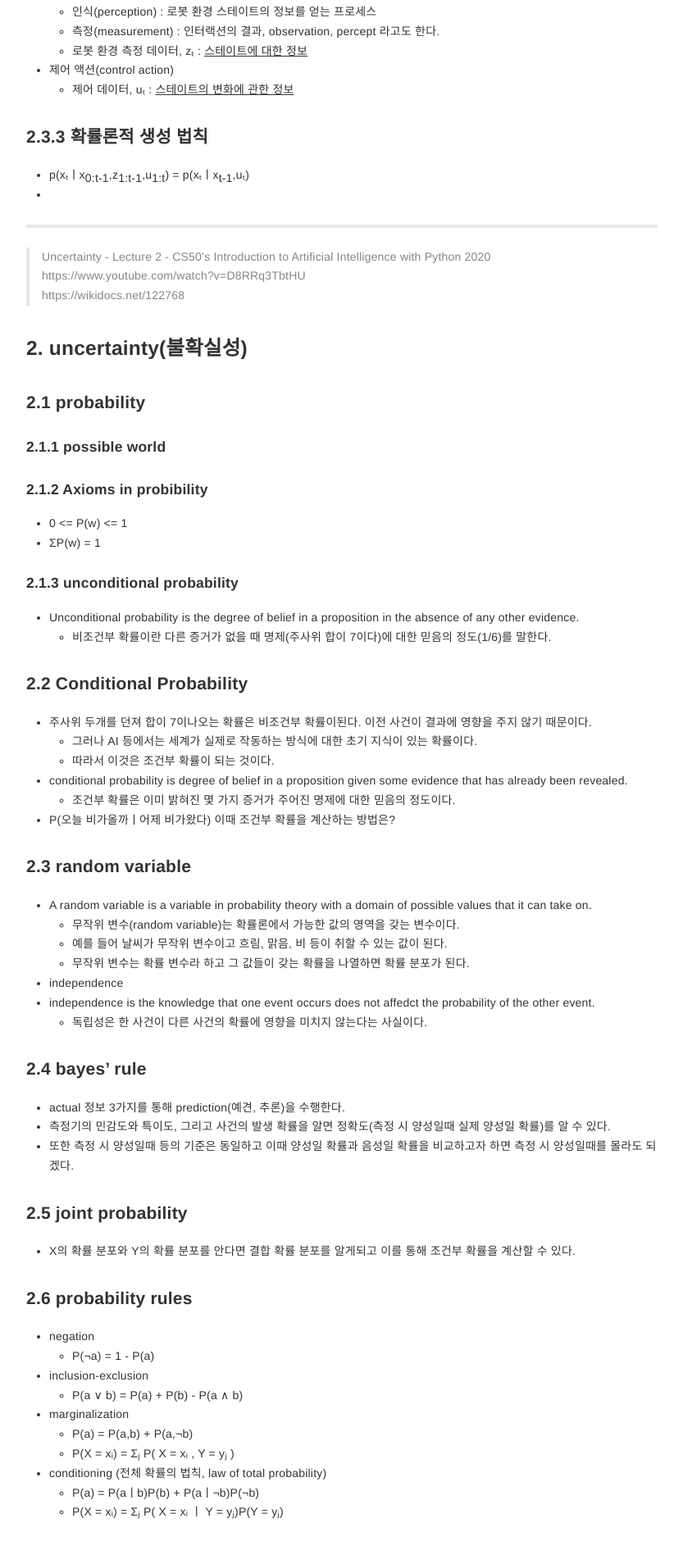
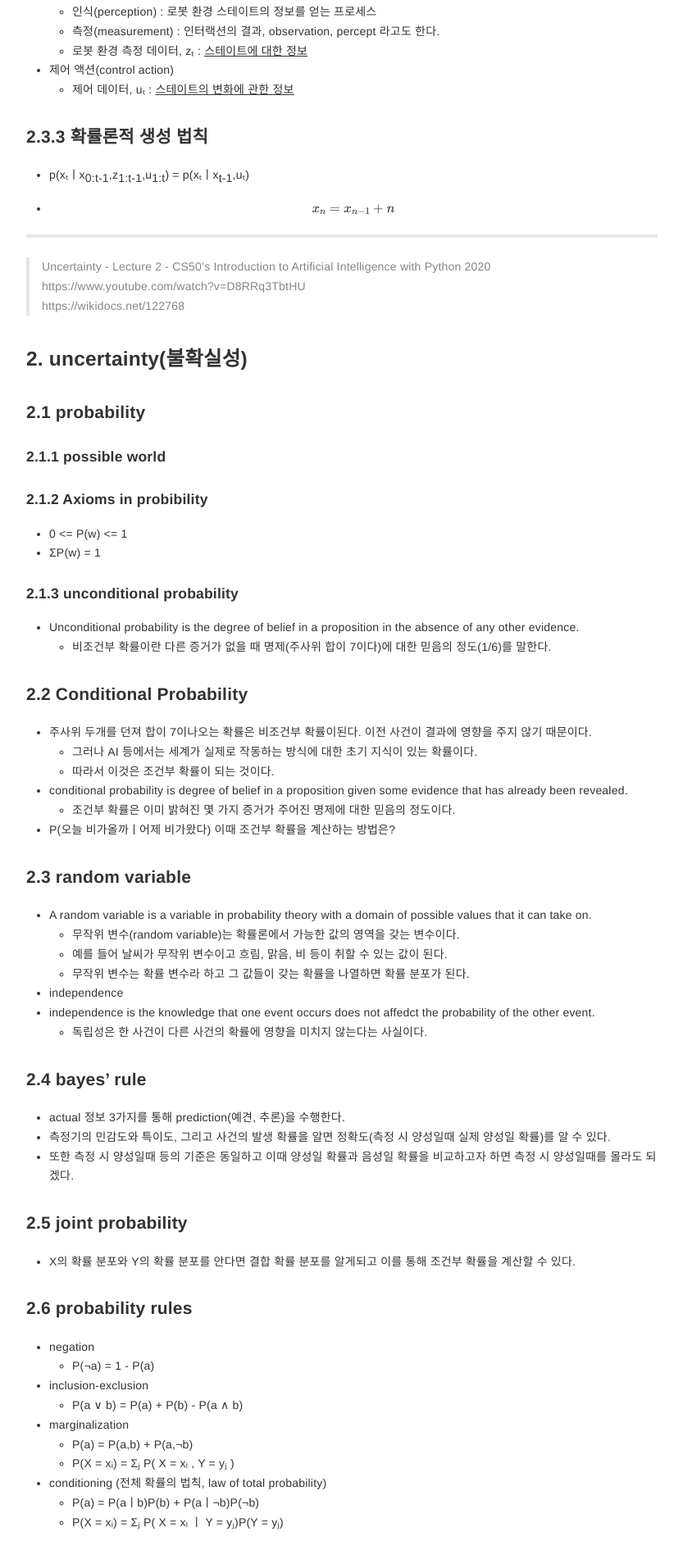
Before and after one commit to contravia-cloud/TechnicalBlog, a Jekyll site: the page built from _posts/2022-04-06-Probabilistic_robotics.md, in a window 1280 px wide. Shown: the part 2834-4725 px from the top of the page at 82% size, without its empty margins (223-1056 px from the left). Built offline with Jekyll 4.4.1, drawn with Linux system fonts in a browser that asks for light colours; our own code applies the rules of GitHub Pages for plain Markdown files; formulas are drawn with MathJax 3.

Commit message:
Update 2022-04-06-Probabilistic_robotics.md

```diff
--- a/_posts/2022-04-06-Probabilistic_robotics.md
+++ b/_posts/2022-04-06-Probabilistic_robotics.md
@@ -80,7 +80,7 @@ date: 2022-04-06
 
 ### 2.3.3 확률론적 생성 법칙
   - p(xₜㅣx<sub>0:t-1</sub>,z<sub>1:t-1</sub>,u<sub>1:t</sub>) = p(xₜㅣx<sub>t-1</sub>,uₜ)
-  -
+  - $$x_{n} = x_{n-1} + n$$
 
 
 -----------------------------------------------------------------
```
